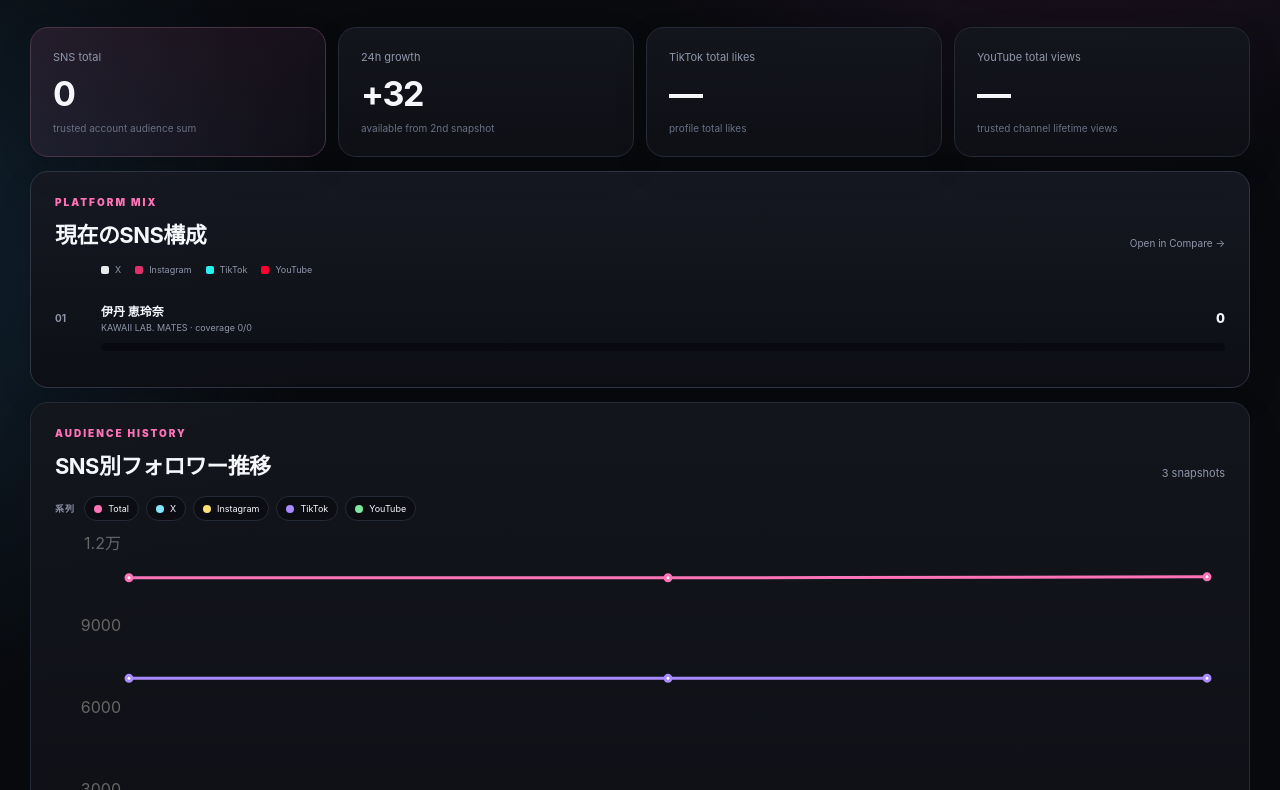
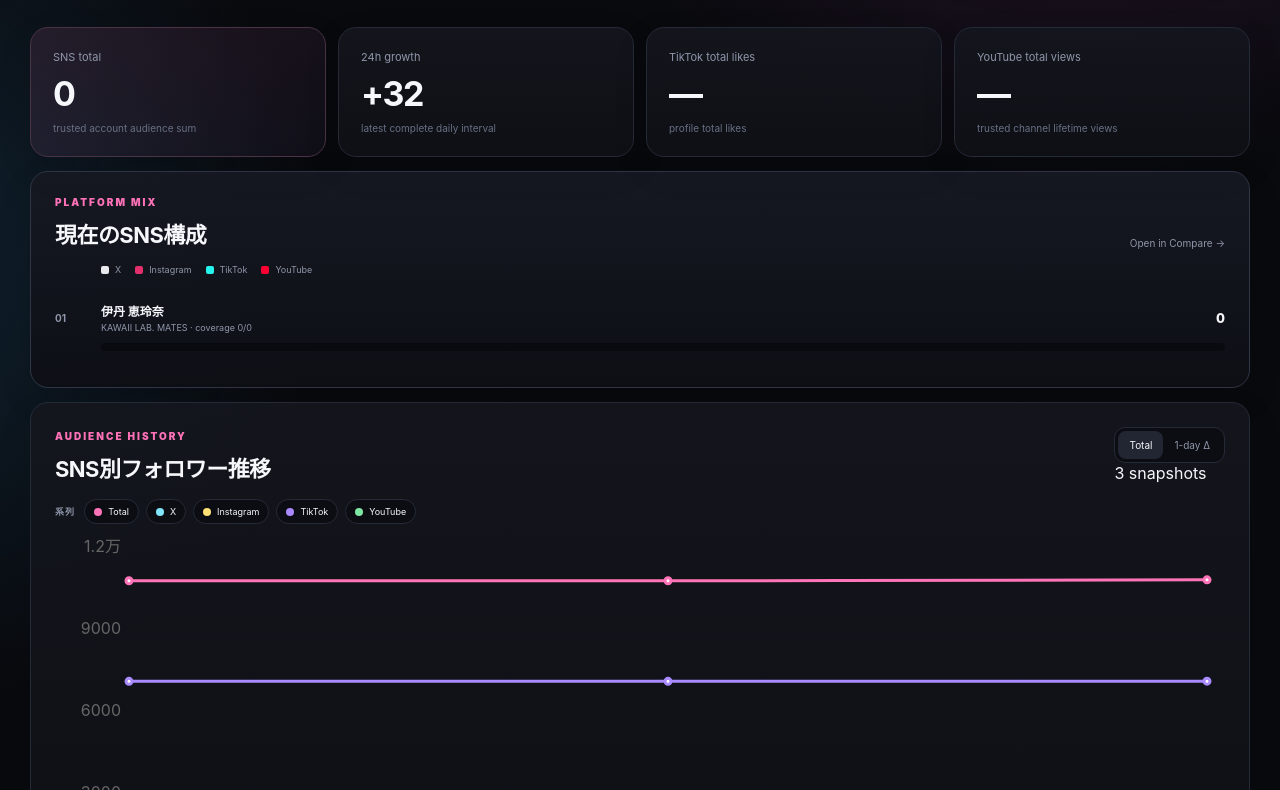
Before and after one commit to ProtChan/kawaii-lab-stats, a Next.js app: page /members/erena-itami in a window 1280 px wide. Shown: the part 270-1060 px from the top of the page. Built offline with nearby package versions, Linux system fonts and the light colour scheme.

Commit message:
Add daily delta controls to member pages

```diff
--- a/app/members/[slug]/page.tsx
+++ b/app/members/[slug]/page.tsx
@@ -1,7 +1,7 @@
 import Link from "next/link";
 import { notFound } from "next/navigation";
 import { AudienceBarList } from "@/components/audience-bar-list";
-import { GrowthChart } from "@/components/growth-chart";
+import { MemberHistoryExplorer } from "@/components/member-history-explorer";
 import { SiteNav } from "@/components/site-nav";
 import { allMembers, getMember, getMemberStats, getMemberTimeline, memberGrowth } from "@/lib/analytics";
 import { trustedAccount } from "@/lib/live-stats";
@@ -40,7 +40,7 @@ export default async function MemberPage({ params }: { params: Promise<{ slug: s
 
       <section className="metricGrid metricGrid4">
         <article className="metricHero"><span>SNS total</span><strong>{fmt(stats.totalFollowers)}</strong><small>trusted account audience sum</small></article>
-        <article><span>24h growth</span><strong>{signed(growth.day)}</strong><small>available from 2nd snapshot</small></article>
+        <article><span>24h growth</span><strong>{signed(growth.day)}</strong><small>latest complete daily interval</small></article>
         <article><span>TikTok total likes</span><strong>{fmt(stats.tiktokLikes)}</strong><small>profile total likes</small></article>
         <article><span>YouTube total views</span><strong>{fmt(stats.youtubeViews)}</strong><small>trusted channel lifetime views</small></article>
       </section>
@@ -50,10 +50,7 @@ export default async function MemberPage({ params }: { params: Promise<{ slug: s
         <AudienceBarList items={[{href:`/compare/?scope=members&metric=audience&selected=${member.slug}`,label:member.name,sub:`${member.primaryGroup?.name ?? member.relations[0]?.name ?? "MEMBER"} · coverage ${stats.observed}/${stats.expected}`,value:stats.totalFollowers,mix:stats.platformFollowers}]} />
       </section>
 
-      <section className="panel">
-        <div className="sectionHead"><div><p className="eyebrow">AUDIENCE HISTORY</p><h2>SNS別フォロワー推移</h2></div><span>{timeline.length} snapshots</span></div>
-        {timeline.length >= 2 ? <GrowthChart data={timeline} groups={["Total", "X", "Instagram", "TikTok", "YouTube"]} xKey="date" /> : <p className="lead">2日目以降、Totalと各SNSの時系列がここに表示されます。</p>}
-      </section>
+      <MemberHistoryExplorer data={timeline} />
 
       <section className="grid2">
         <div className="panel">
```
